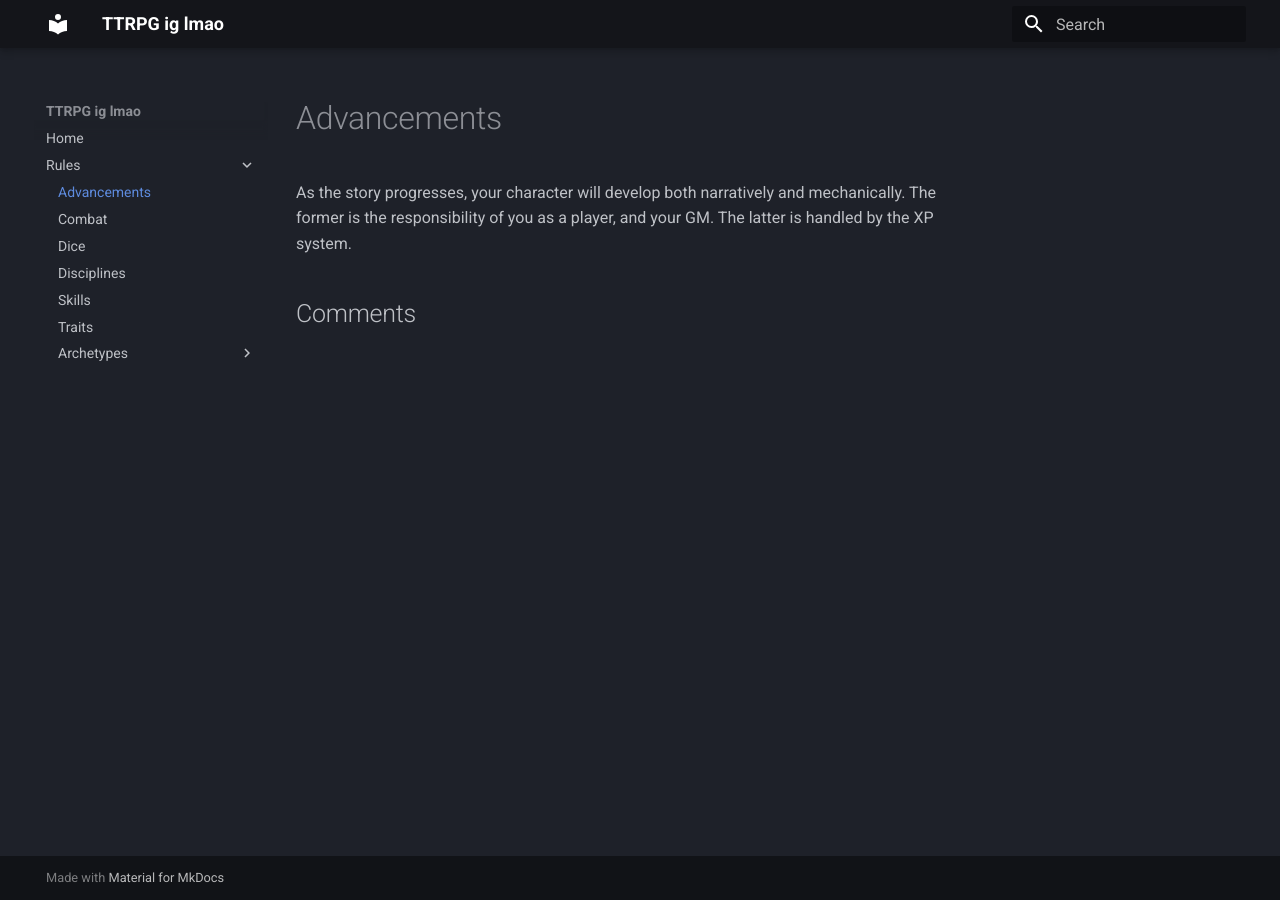
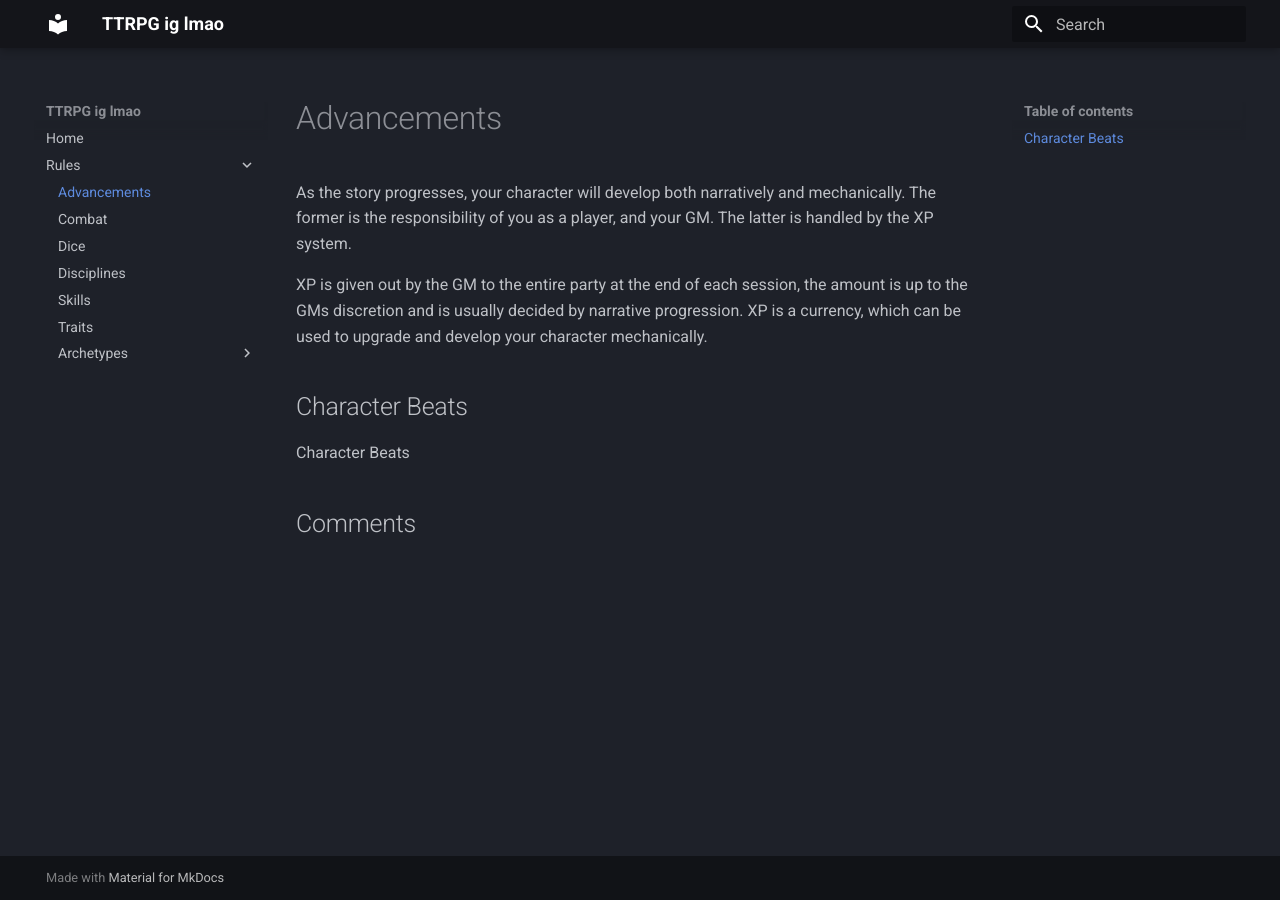
Before and after one commit to ProbablyIly/UnnamedTTRPG, an MkDocs documentation site: the page built from docs/Rules/Advancements.md, in a window 1280 px wide. Built offline with MkDocs 1.6.1 and Material for MkDocs 9.7.7, drawn with Linux system fonts in a browser that asks for light colours; comment, search, counter and statistics services are not loaded.

Commit message:
vault backup: 2025-11-08 16:37:34

```diff
--- a/docs/Rules/Advancements.md
+++ b/docs/Rules/Advancements.md
@@ -1 +1,6 @@
 As the story progresses, your character will develop both narratively and mechanically. The former is the responsibility of you as a player, and your GM. The latter is handled by the XP system.
+
+XP is given out by the GM to the entire party at the end of each session, the amount is up to the GMs discretion and is usually decided by narrative progression. XP is a currency, which can be used to upgrade and develop your character mechanically.
+
+## Character Beats
+Character Beats
```
